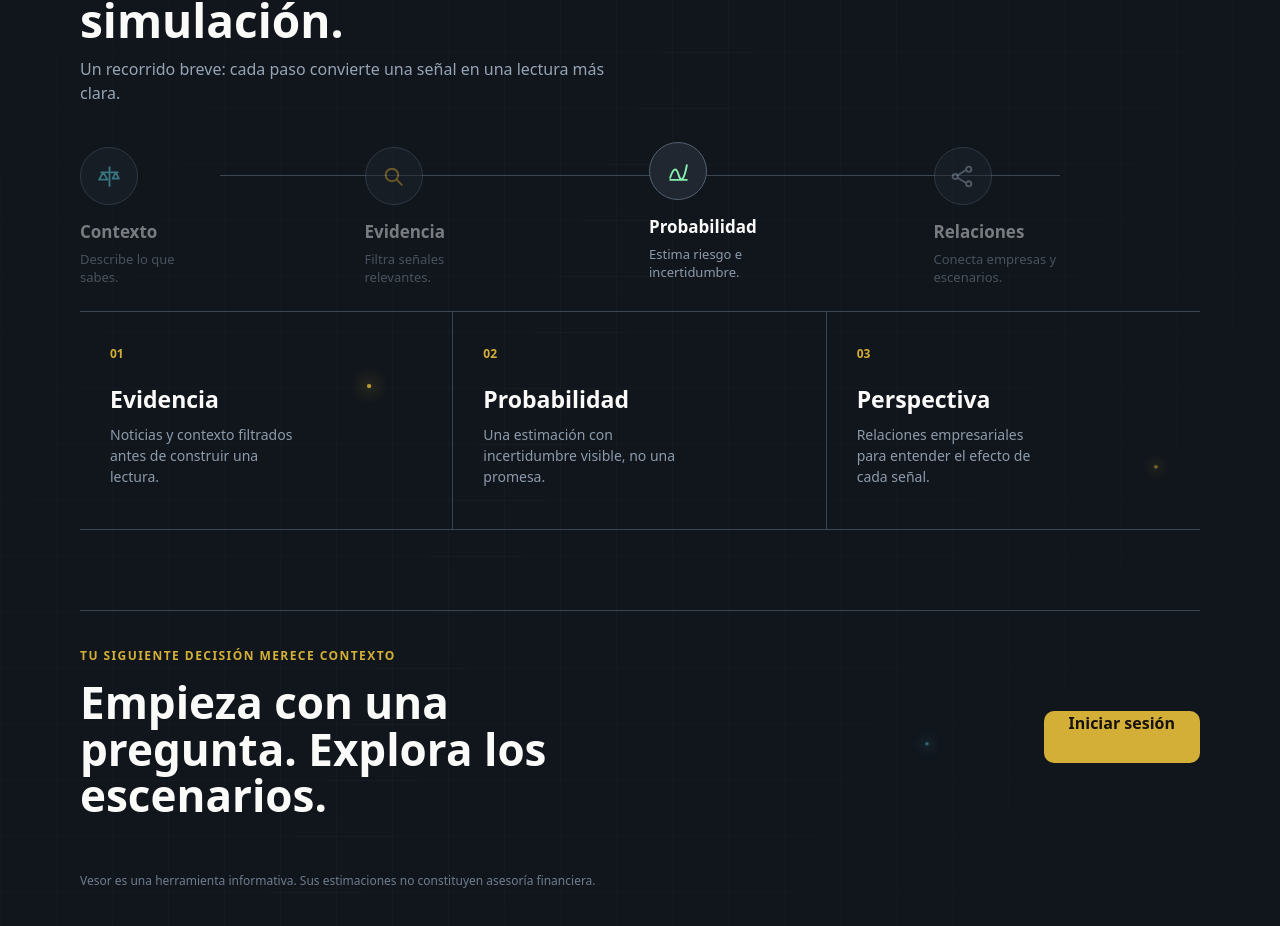
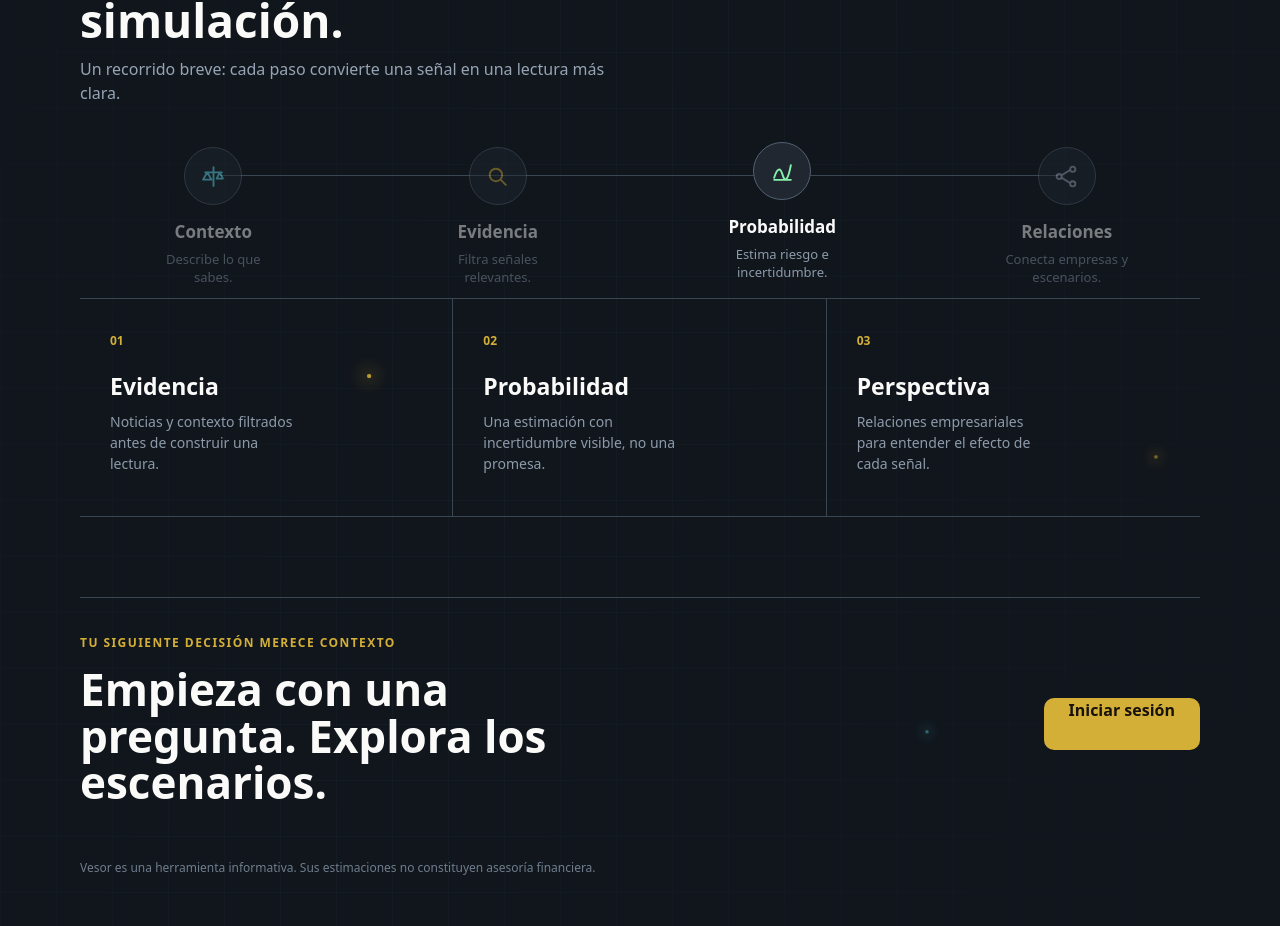
Before and after one commit to samuelfl680/Vesor-Group, a Next.js app: page / in a window 1280 px wide. Shown: the part 1012-1938 px from the top of the page. Built offline with nearby package versions, Linux system fonts and the light colour scheme; no server answers.

Commit message:
fix: centrar nodos del trail

```diff
--- a/src/app/globals.css
+++ b/src/app/globals.css
@@ -219,13 +219,13 @@ main.container:has(.landing-home) { max-width: none; width: 100%; padding: 0; }
 .process-progress { transform-origin: left center; background: linear-gradient(90deg, var(--cyan), var(--primary)); animation: process-trail 8s linear infinite; box-shadow: 0 0 12px rgba(103,232,249,.5); z-index: 1; }
 .process-progress::after { content: ""; position: absolute; right: -6px; top: -6px; width: 12px; height: 12px; border-radius: 50%; background: var(--primary); box-shadow: 0 0 16px 4px rgba(212,175,55,.65); }
 @keyframes process-trail { 0%, 8% { opacity: 0; transform: scaleX(0); } 12% { opacity: 1; transform: scaleX(0); } 25%, 31% { opacity: 1; transform: scaleX(.3333); } 50%, 56% { opacity: 1; transform: scaleX(.6666); } 75%, 84% { opacity: 1; transform: scaleX(1); } 92%, 100% { opacity: 0; transform: scaleX(1); } }
-.process-step { position: relative; z-index: 1; opacity: .45; animation: process-step 8s linear infinite; animation-delay: calc(var(--step-index) * -2s); }
+.process-step { position: relative; z-index: 1; display: flex; flex-direction: column; align-items: center; text-align: center; opacity: .45; animation: process-step 8s linear infinite; animation-delay: calc(var(--step-index) * -2s); }
 .process-icon { position: relative; z-index: 2; background: #202731; }
 @keyframes process-step { 0%, 25% { opacity: 1; transform: translateY(-5px); } 25.01%, 100% { opacity: .45; transform: translateY(0); } }
 .process-icon { display: flex; align-items: center; justify-content: center; width: 58px; height: 58px; border: 1px solid #526170; border-radius: 50%; background: #202731; color: #9caab9; margin-bottom: 14px; }
 .process-icon svg { width: 25px; height: 25px; fill: none; stroke: currentColor; stroke-linecap: round; stroke-linejoin: round; stroke-width: 1.8; }
 .process-step strong { font-size: 17px; }
-.process-step p { color: #8c9aaa; font-size: 13px; line-height: 1.4; margin-top: 5px; max-width: 18ch; }
+.process-step p { color: #8c9aaa; font-size: 13px; line-height: 1.4; margin: 5px auto 0; max-width: 18ch; }
 .process-step:nth-child(2) .process-icon { color: var(--cyan); }
 .process-step:nth-child(3) .process-icon { color: var(--primary); }
 .process-step:nth-child(4) .process-icon { color: var(--green); }
```
